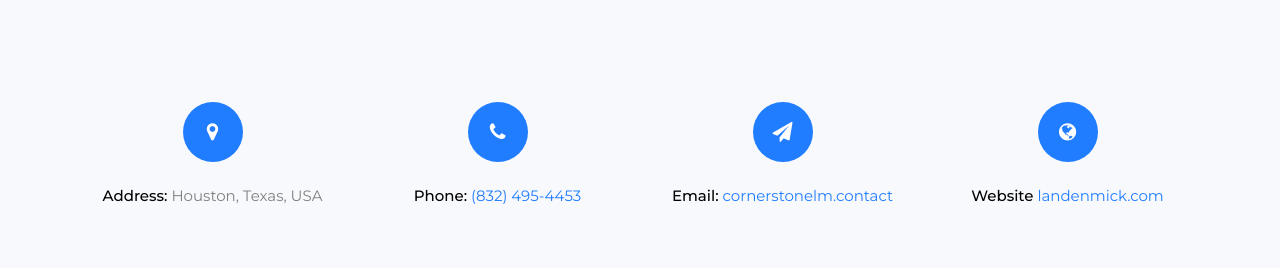
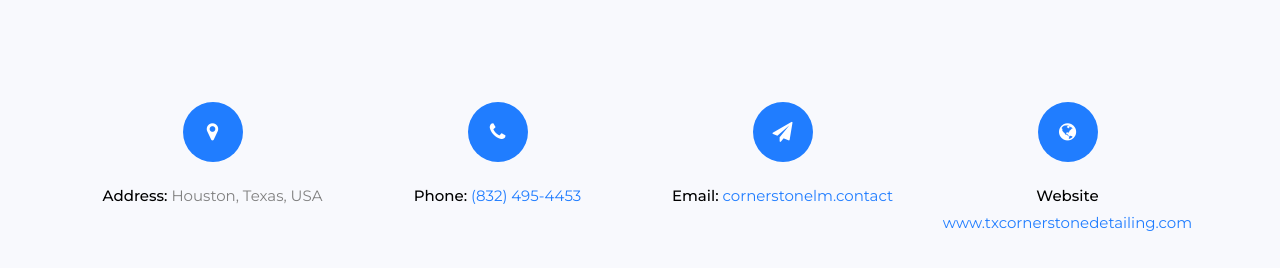
Before and after one commit to landenthemick/Cornerstone-Detailing, a plain HTML site: page contact.html in a window 1280 px wide. Shown: the part 532-800 px from the top of the page. Drawn offline with Linux system fonts and the light colour scheme; some packages are replaced by stand-ins of ours; no server answers.

Commit message:
Update contact.html

```diff
--- a/contact.html
+++ b/contact.html
@@ -115,7 +115,7 @@
 				        			<span class="fa fa-globe"></span>
 				        		</div>
 				        		<div class="text">
-					            <p><span>Website</span> <a href="#">landenmick.com</a></p>
+					            <p><span>Website</span> <a href="https://www.txcornerstonedetailing.com/index.html">www.txcornerstonedetailing.com</a></p>
 					          </div>
 				          </div>
 								</div>
```
